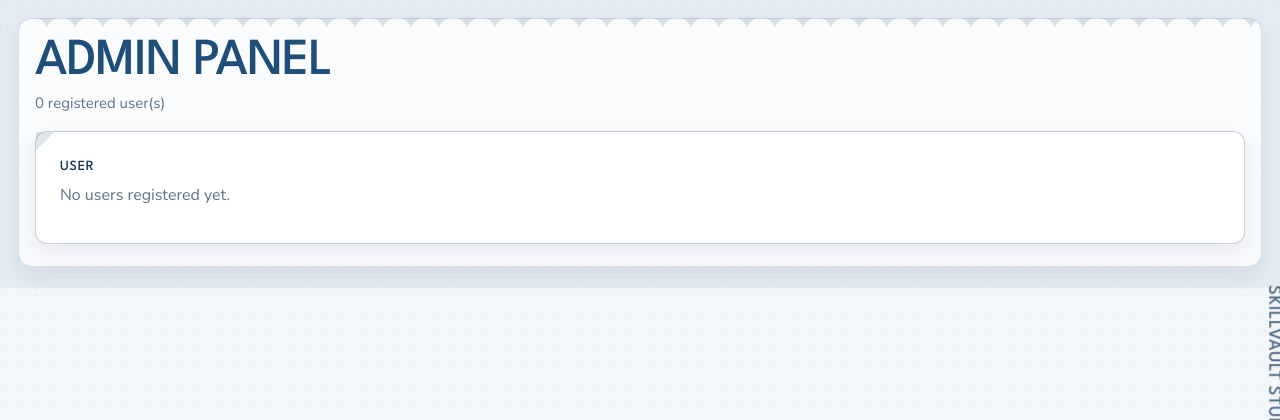
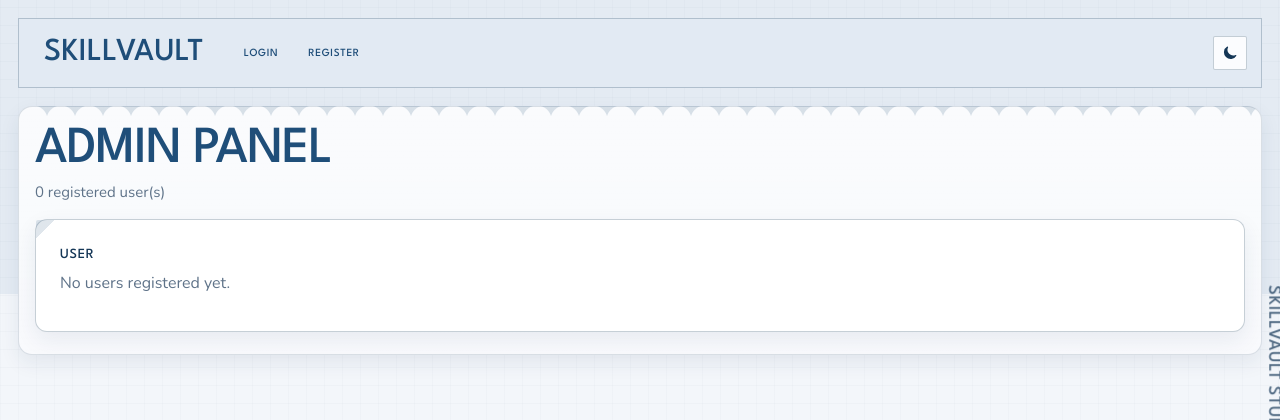
Before and after one commit to khtvi/minted, a Python web app: template templates/admin.html in a window 1280 px wide. Shown: the top 420 px of the page. Run offline with Jinja, Linux system fonts and the light colour scheme; the template is opened without the code that fills it, so the values that code supplies are empty.

Commit message:
Update base.html

```diff
--- a/templates/base.html
+++ b/templates/base.html
@@ -9,6 +9,41 @@
 </head>
 <body>
   <div class="site-shell">
+
+  <nav>
+    <a href="/" class="nav-brand">Skill<span>Vault</span></a>
+    {% if session.get('username') %}
+      <a href="{{ url_for('dashboard') }}" {% if request.endpoint == 'dashboard' %}class="active"{% endif %}>Dashboard</a>
+      <a href="{{ url_for('skills') }}" data-tour-target="skills-nav" {% if request.endpoint in ['skills','skill_detail','add_skill','transfer_skill'] %}class="active"{% endif %}>Skills</a>
+      <a href="{{ url_for('jobs') }}" data-tour-target="jobs-nav" {% if request.endpoint in ['jobs','add_job','update_job'] %}class="active"{% endif %}>Jobs</a>
+      <a href="{{ url_for('income') }}" data-tour-target="vault-nav" {% if request.endpoint in ['income','add_income'] %}class="active"{% endif %}>Vault</a>
+    {% endif %}
+    {% if session.get('username') %}
+      <div class="nav-sep"></div>
+      <a href="{{ url_for('user_profile') }}" class="nav-user">{{ session.get('display_name') or session.get('username') }}</a>
+      <a href="{{ url_for('logout') }}">Logout</a>
+      <button class="theme-toggle theme-toggle-inline" id="theme-toggle" type="button" aria-label="Toggle theme">
+        <svg class="theme-icon icon-sun" viewBox="0 0 24 24" aria-hidden="true">
+          <path d="M12 4.5a1 1 0 0 1 1 1V7a1 1 0 0 1-2 0V5.5a1 1 0 0 1 1-1Zm0 11a3.5 3.5 0 1 0 0-7 3.5 3.5 0 0 0 0 7Zm7.5-3.5a1 1 0 0 1 1 1v.5a1 1 0 1 1-2 0V13a1 1 0 0 1 1-1ZM4.5 12a1 1 0 0 1 1 1v.5a1 1 0 1 1-2 0V13a1 1 0 0 1 1-1Zm11.25 5.25a1 1 0 0 1 1.41 0l.35.35a1 1 0 1 1-1.41 1.41l-.35-.35a1 1 0 0 1 0-1.41Zm-7.1 0a1 1 0 0 1 0 1.41l-.35.35a1 1 0 1 1-1.41-1.41l.35-.35a1 1 0 0 1 1.41 0ZM17.16 6.84a1 1 0 0 1 1.41 0l.35.35a1 1 0 0 1-1.41 1.41l-.35-.35a1 1 0 0 1 0-1.41Zm-11.32 0a1 1 0 0 1 0 1.41l-.35.35A1 1 0 0 1 4.08 7.2l.35-.35a1 1 0 0 1 1.41 0Z" fill="currentColor"/>
+        </svg>
+        <svg class="theme-icon icon-moon" viewBox="0 0 24 24" aria-hidden="true">
+          <path d="M20.4 14.9A8.5 8.5 0 0 1 9.1 3.6a1 1 0 0 0-1.3-1.2A10 10 0 1 0 21.6 16a1 1 0 0 0-1.2-1.1Z" fill="currentColor"/>
+        </svg>
+      </button>
+    {% else %}
+      <a href="{{ url_for('login') }}">Login</a>
+      <a href="{{ url_for('register') }}">Register</a>
+      <div class="nav-sep"></div>
+      <button class="theme-toggle theme-toggle-inline" id="theme-toggle" type="button" aria-label="Toggle theme">
+        <svg class="theme-icon icon-sun" viewBox="0 0 24 24" aria-hidden="true">
+          <path d="M12 4.5a1 1 0 0 1 1 1V7a1 1 0 0 1-2 0V5.5a1 1 0 0 1 1-1Zm0 11a3.5 3.5 0 1 0 0-7 3.5 3.5 0 0 0 0 7Zm7.5-3.5a1 1 0 0 1 1 1v.5a1 1 0 1 1-2 0V13a1 1 0 0 1 1-1ZM4.5 12a1 1 0 0 1 1 1v.5a1 1 0 1 1-2 0V13a1 1 0 0 1 1-1Zm11.25 5.25a1 1 0 0 1 1.41 0l.35.35a1 1 0 1 1-1.41 1.41l-.35-.35a1 1 0 0 1 0-1.41Zm-7.1 0a1 1 0 0 1 0 1.41l-.35.35a1 1 0 1 1-1.41-1.41l.35-.35a1 1 0 0 1 1.41 0ZM17.16 6.84a1 1 0 0 1 1.41 0l.35.35a1 1 0 0 1-1.41 1.41l-.35-.35a1 1 0 0 1 0-1.41Zm-11.32 0a1 1 0 0 1 0 1.41l-.35.35A1 1 0 0 1 4.08 7.2l.35-.35a1 1 0 0 1 1.41 0Z" fill="currentColor"/>
+        </svg>
+        <svg class="theme-icon icon-moon" viewBox="0 0 24 24" aria-hidden="true">
+          <path d="M20.4 14.9A8.5 8.5 0 0 1 9.1 3.6a1 1 0 0 0-1.3-1.2A10 10 0 1 0 21.6 16a1 1 0 0 0-1.2-1.1Z" fill="currentColor"/>
+        </svg>
+      </button>
+    {% endif %}
+  </nav>
 
   {% with messages = get_flashed_messages(with_categories=true) %}
     {% if messages %}
```
